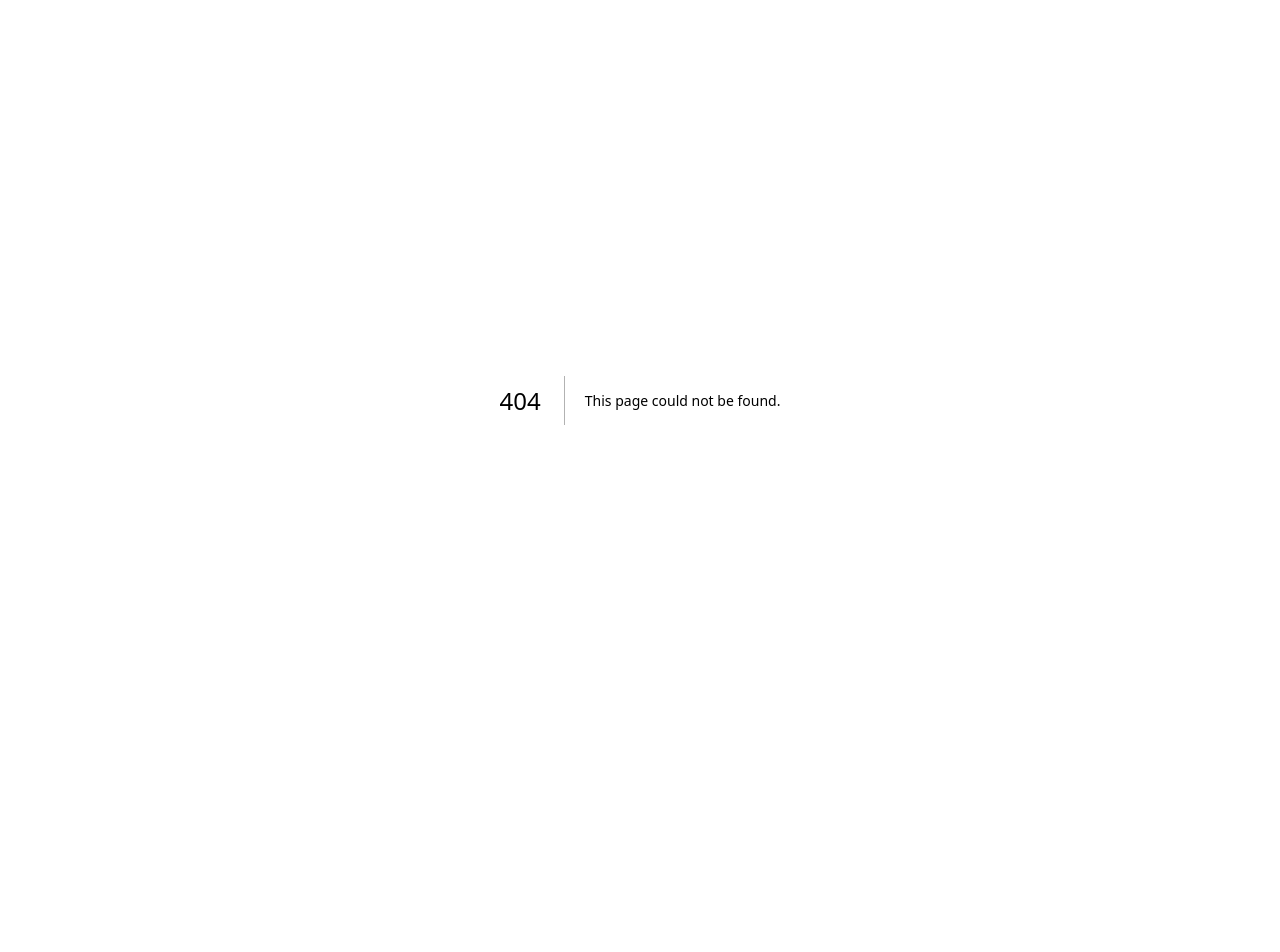
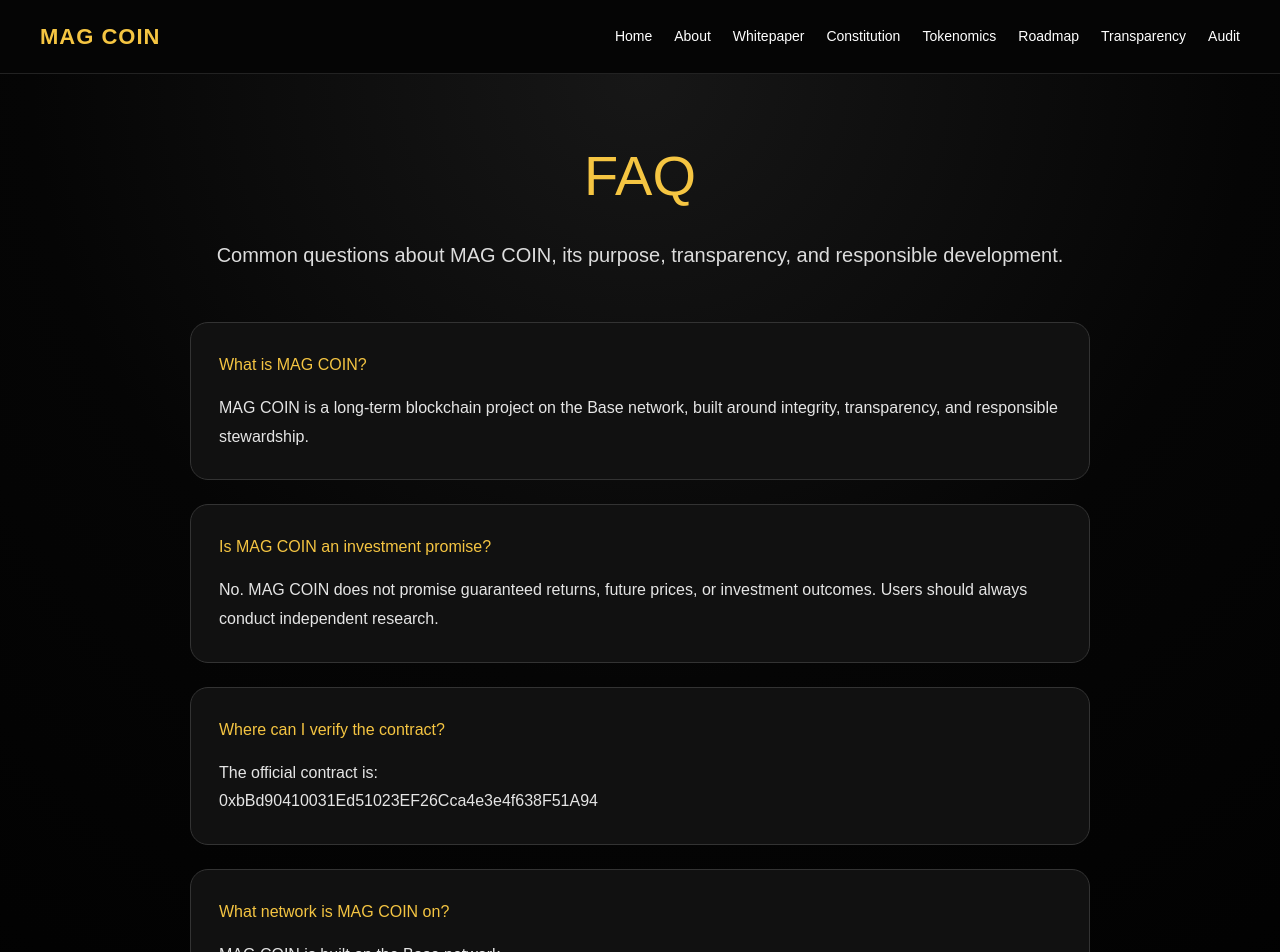
Before and after one commit to MAGZOWN/mag-coin-website, a Next.js app: page /faq in a window 1280 px wide. Before the commit this address had no page. Shown: the top 952 px of the page. Before the commit the page ends 800 px from the top, so only its background shows below. Built offline with nearby package versions, Linux system fonts and the light colour scheme.

Commit message:
Add FAQ page

```diff
--- /dev/null
+++ b/app/faq/page.tsx
@@ -0,0 +1,104 @@
+import type { CSSProperties } from "react";
+import Navbar from "../components/Navbar";
+import Footer from "../components/Footer";
+
+export default function FAQ() {
+  return (
+    <>
+      <Navbar />
+
+      <main style={styles.main}>
+        <section style={styles.container}>
+          <h1 style={styles.title}>FAQ</h1>
+
+          <p style={styles.subtitle}>
+            Common questions about MAG COIN, its purpose, transparency, and responsible development.
+          </p>
+
+          <div style={styles.card}>
+            <h2 style={styles.heading}>What is MAG COIN?</h2>
+            <p>
+              MAG COIN is a long-term blockchain project on the Base network,
+              built around integrity, transparency, and responsible stewardship.
+            </p>
+          </div>
+
+          <div style={styles.card}>
+            <h2 style={styles.heading}>Is MAG COIN an investment promise?</h2>
+            <p>
+              No. MAG COIN does not promise guaranteed returns, future prices,
+              or investment outcomes. Users should always conduct independent research.
+            </p>
+          </div>
+
+          <div style={styles.card}>
+            <h2 style={styles.heading}>Where can I verify the contract?</h2>
+            <p style={styles.contract}>
+              The official contract is:
+              <br />
+              0xbBd90410031Ed51023EF26Cca4e3e4f638F51A94
+            </p>
+          </div>
+
+          <div style={styles.card}>
+            <h2 style={styles.heading}>What network is MAG COIN on?</h2>
+            <p>MAG COIN is built on the Base network.</p>
+          </div>
+
+          <div style={styles.card}>
+            <h2 style={styles.heading}>Will documentation be updated?</h2>
+            <p>
+              Yes. Whitepaper, audit, roadmap, transparency reports, and other
+              official documents will be updated as the project develops.
+            </p>
+          </div>
+        </section>
+      </main>
+
+      <Footer />
+    </>
+  );
+}
+
+const styles: Record<string, CSSProperties> = {
+  main: {
+    minHeight: "100vh",
+    background: "radial-gradient(circle at top,#171717 0%,#050505 45%,#000000 100%)",
+    color: "#fff",
+    padding: "60px 24px",
+    fontFamily: "Arial,sans-serif",
+  },
+  container: {
+    maxWidth: "900px",
+    margin: "0 auto",
+  },
+  title: {
+    color: "#f5c542",
+    fontSize: "56px",
+    textAlign: "center",
+    marginBottom: "20px",
+  },
+  subtitle: {
+    textAlign: "center",
+    color: "#ddd",
+    fontSize: "20px",
+    lineHeight: "1.7",
+    marginBottom: "50px",
+  },
+  card: {
+    background: "#111",
+    border: "1px solid #333",
+    borderRadius: "18px",
+    padding: "28px",
+    marginBottom: "24px",
+    color: "#e5e5e5",
+    lineHeight: "1.8",
+  },
+  heading: {
+    color: "#f5c542",
+    marginBottom: "14px",
+  },
+  contract: {
+    wordBreak: "break-all",
+  },
+};
```
